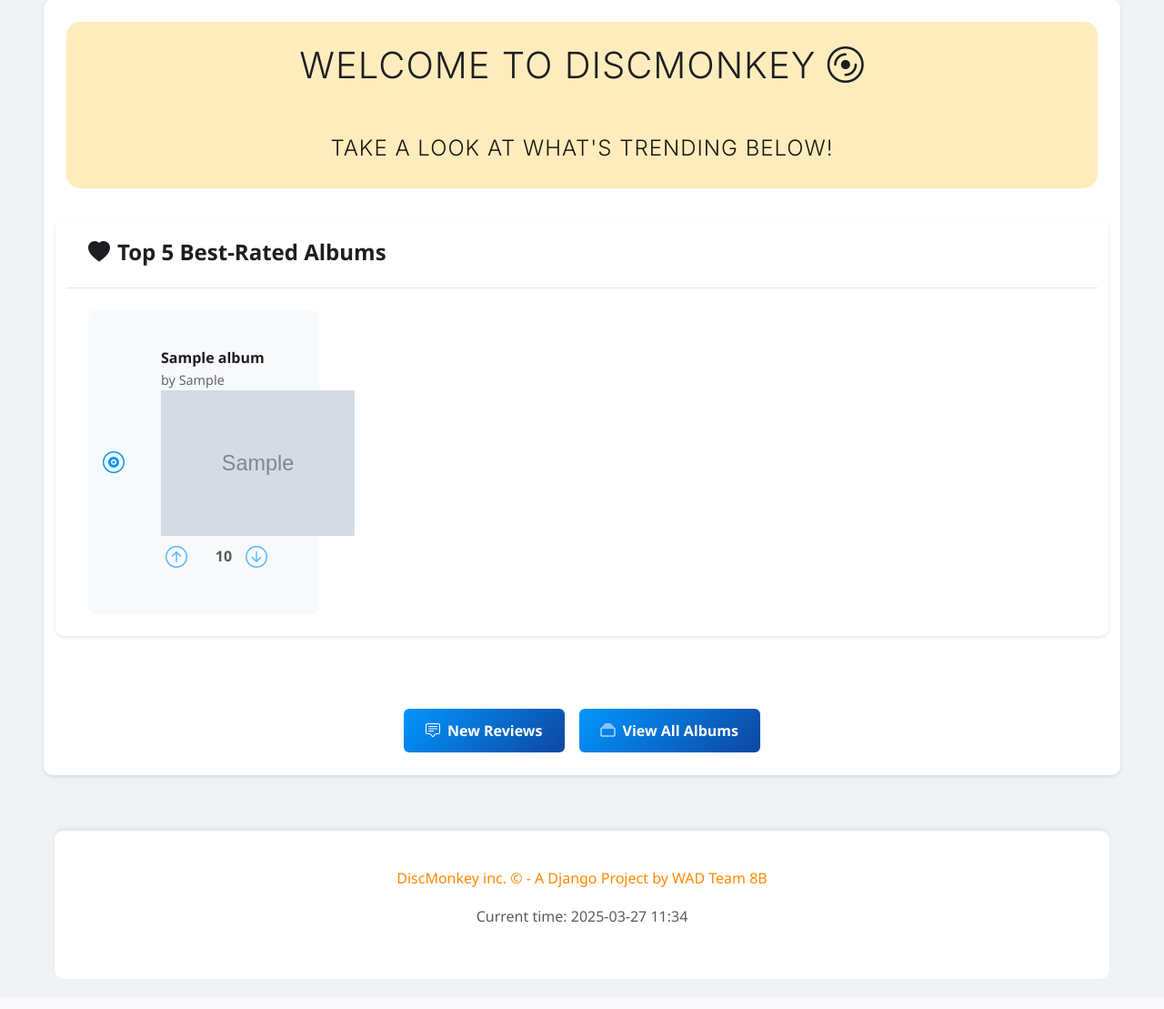
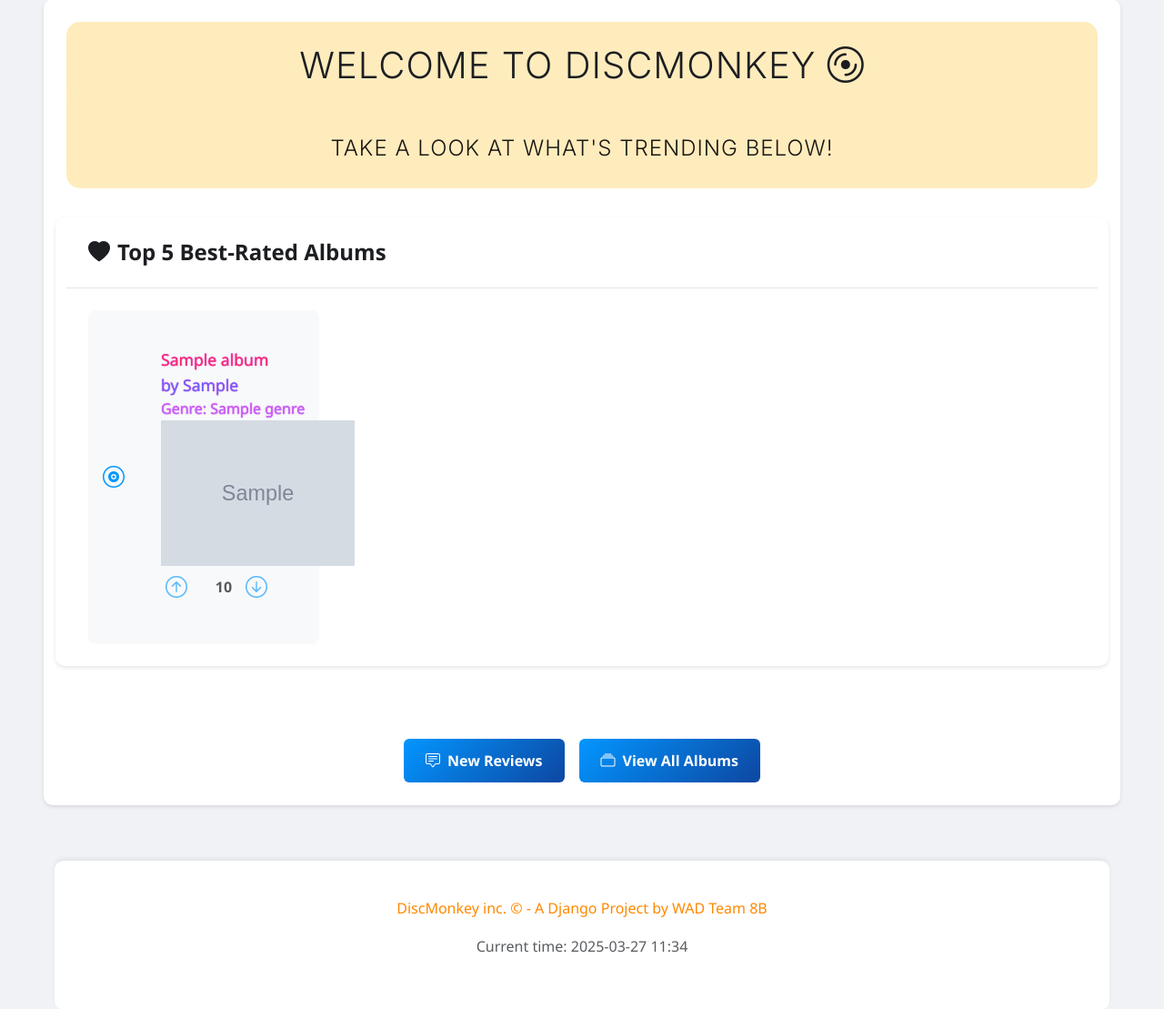
Before and after one commit to mahid-khan/DiscMonkey, a Django app: page / in a window 1280 px wide. Shown: the part 130-1239 px from the top of the page at 91% size. Before the commit the page ends 1198 px from the top, so only its background shows below. Run offline with Django 3.2, Linux system fonts and the light colour scheme; tables that the repository leaves empty hold one stand-in row (values such as "Sample post"); grey boxes marked "Sample" are stand-in pictures; some libraries are stand-ins or nearby versions.

Commit message:
changed styling of text, made album genre show on more pages

```diff
--- a/populate_rango.py
+++ b/populate_rango.py
@@ -20,7 +20,7 @@ def populate():
     ]
 
     albums = [
-        ["Parklife", "Blur", "1994", os.path.join('albumCoversForPopulating', 'BlurParklife.jpg'), 30, "Rock"],
+        ["Parklife", "Blur", "1994", os.path.join('albumCoversForPopulating', 'BlurParklife.jpg'), -347, "Rock"],
         ["Straight From The Heart", "Ann Peebles", "1972", os.path.join('albumCoversForPopulating', 'StraightFromTheHeart.jpg'), -23, "Blues"],
         ["Brothers In Arms", "Dire Straits", "1985", os.path.join('albumCoversForPopulating', 'BrothersInArms.jpg'), 20, "Pop"],
         ["Ege Bamyasi", "CAN", "1972", os.path.join('albumCoversForPopulating', 'EgeBamyasi.jpg'), 3, "Rock"],
--- a/static/style.css
+++ b/static/style.css
@@ -561,9 +561,41 @@ tr:hover {
     color: #1c1e21;
 }
 
+.album-name-index {
+    font-size: 1.1rem;
+    color: hwb(343 15% 0%);  /* Neon pink */
+    text-shadow:
+        0 0 1px #ff66cc,
+        0 0 1px #9933ff;
+}
+
+.album-artist-index {
+    font-size: 1.1rem;
+    color: hwb(241 38% 0%);  /* Neon pink */
+    text-shadow:
+        0 0 1px #ff66cc,
+        0 0 1px #9933ff;
+}
+
 .album-artist {
     font-size: 0.9rem;
     color: #65676b;
+}
+
+.album-genre-text {
+    font-size: 1.1rem;
+    color: hwb(277 38% 0%);  /* Neon pink */
+    text-shadow:
+        0 0 1px #ff66cc,
+        0 0 1px #9933ff;
+}
+
+.album-genre-text-index {
+    font-size: 1rem;
+    color: hwb(277 38% 0%);  /* Neon pink */
+    text-shadow:
+        0 0 1px #ff66cc,
+        0 0 1px #9933ff;
 }
 
 .action-buttons {
--- a/templates/rango/album.html
+++ b/templates/rango/album.html
@@ -20,7 +20,7 @@
         <h1>{{ album.albumName }}</h1>
         <h2>Artist: {{ album.artist }}</h2>
         <!-- Display the genre here -->
-        <p><strong>Genre:</strong> {{ album.genre }}</p>
+        <p class="album-genre-text"><strong>Genre:</strong> {{ album.genre }}</p>
         <img src="{{ album.albumCover.url }}" alt="{{ album.albumName }} Cover" class="album-cover">
 
         <div class="d-flex align-items-center vote-container">
--- a/templates/rango/index.html
+++ b/templates/rango/index.html
@@ -34,8 +34,11 @@
                                         <div class="album-item">
                                             <i class="bi bi-vinyl"></i>
                                             <div class="album-info">
-                                                <span class="album-name">{{ album.albumName }}</span>
-                                                <span class="album-artist">by {{ album.artist }}</span>
+                                                <span class="album-name-index">{{ album.albumName }}</span>
+                                                <span class="album-artist-index">by {{ album.artist }}</span>
+                                                {% if album.genre %}
+                                                  <span class="album-genre-text-index">Genre: {{ album.genre.genreName }}</span>
+                                                {% endif %}
                                                 <a href="{% url 'rango:album' album_name_slug=album.slug %}">
                                                     <img src="{{ album.albumCover.url }}" alt="{{ album.albumName }} Cover" class="album-cover">
                                                 </a>
```
Also changed, not shown: other parts of templates/rango/index.html (+1 -34 lines), templates/rango/all_albums.html (+12 -3 lines). Lines whose indentation alone changed are shown as unchanged.
